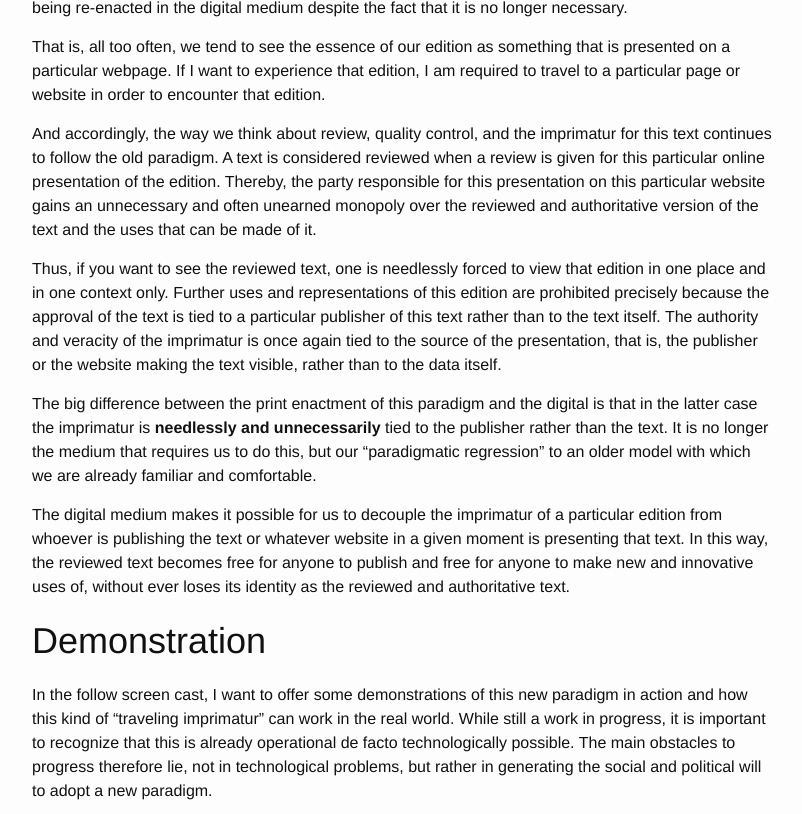
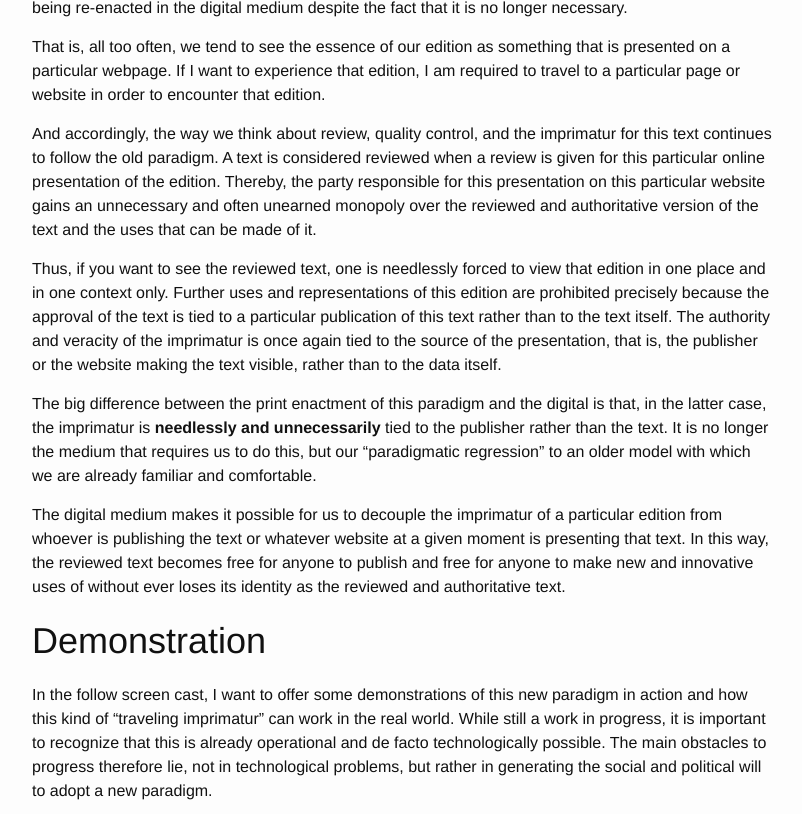
Before and after one commit to lombardpress/lombardpress.github.io, a Jekyll site: the page built from _posts/2017-12-15-travelling-imprimatur-demo.md, in a window 1280 px wide and 900 px high, scrolled down 1191 px, cut to the strip 0-814 px from the top of the window. Shown: the whole strip, without its empty margins (238-1040 px from the left). Built offline with Jekyll 4.4.1, drawn with Linux system fonts in a browser that asks for light colours; nearby versions of some CDN libraries; comment, search, counter and statistics services are not loaded; some of the changed text lies outside the part shown.

Commit message:
small editing corrections to last post

```diff
--- a/_posts/2017-12-15-travelling-imprimatur-demo.md
+++ b/_posts/2017-12-15-travelling-imprimatur-demo.md
@@ -32,14 +32,14 @@ That is, all too often, we tend to see the essence of our edition as something t
 
 And accordingly, the way we think about review, quality control, and the imprimatur for this text continues to follow the old paradigm. A text is considered reviewed when a review is given for this particular online presentation of the edition. Thereby, the party responsible for this presentation on this particular website gains an unnecessary and often unearned monopoly over the reviewed and authoritative version of the text and the uses that can be made of it.
 
-Thus, if you want to see the reviewed text, one is needlessly forced to view that edition in one place and in one context only. Further uses and representations of this edition are prohibited precisely because the approval of the text is tied to a particular publisher of this text rather than to the text itself. The authority and veracity of the imprimatur is once again tied to the source of the presentation, that is, the publisher or the website making the text visible, rather than to the data itself.
+Thus, if you want to see the reviewed text, one is needlessly forced to view that edition in one place and in one context only. Further uses and representations of this edition are prohibited precisely because the approval of the text is tied to a particular publication of this text rather than to the text itself. The authority and veracity of the imprimatur is once again tied to the source of the presentation, that is, the publisher or the website making the text visible, rather than to the data itself.
 
-The big difference between the print enactment of this paradigm and the digital is that in the latter case the imprimatur is **needlessly and unnecessarily** tied to the publisher rather than the text. It is no longer the medium that requires us to do this, but our "paradigmatic regression" to an older model with which we are already familiar and comfortable.
+The big difference between the print enactment of this paradigm and the digital is that, in the latter case, the imprimatur is **needlessly and unnecessarily** tied to the publisher rather than the text. It is no longer the medium that requires us to do this, but our "paradigmatic regression" to an older model with which we are already familiar and comfortable.
 
-The digital medium makes it possible for us to decouple the imprimatur of a particular edition from whoever is publishing the text or whatever website in a given moment is presenting that text. In this way, the reviewed text becomes free for anyone to publish and free for anyone to make new and innovative uses of, without ever loses its identity as the reviewed and authoritative text.
+The digital medium makes it possible for us to decouple the imprimatur of a particular edition from whoever is publishing the text or whatever website at a given moment is presenting that text. In this way, the reviewed text becomes free for anyone to publish and free for anyone to make new and innovative uses of without ever loses its identity as the reviewed and authoritative text.
 
 # Demonstration
 
-In the follow screen cast, I want to offer some demonstrations of this new paradigm in action and how this kind of "traveling imprimatur" can work in the real world. While still a work in progress, it is important to recognize that this is already operational de facto technologically possible. The main obstacles to progress therefore lie, not in technological problems, but rather in generating the social and political will to adopt a new paradigm.
+In the follow screen cast, I want to offer some demonstrations of this new paradigm in action and how this kind of "traveling imprimatur" can work in the real world. While still a work in progress, it is important to recognize that this is already operational and de facto technologically possible. The main obstacles to progress therefore lie, not in technological problems, but rather in generating the social and political will to adopt a new paradigm.
 
 <iframe width="100%" height="315" src="https://www.youtube.com/embed/oNzciuTgjr8" frameborder="0" gesture="media" allow="encrypted-media" allowfullscreen></iframe>
```
Also changed, not shown: other parts of _posts/2017-12-15-travelling-imprimatur-demo.md (+1 -1 lines).
